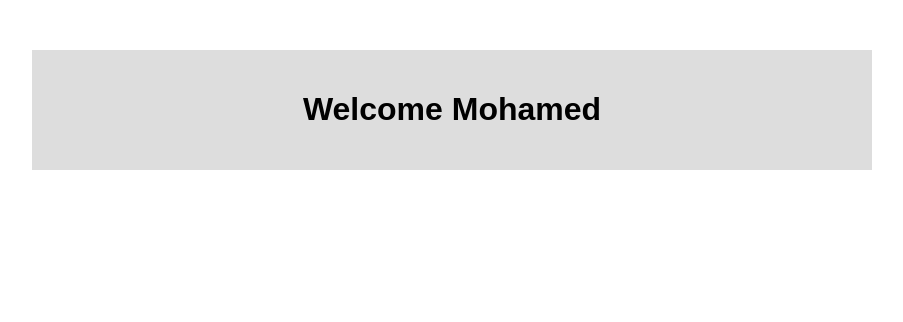
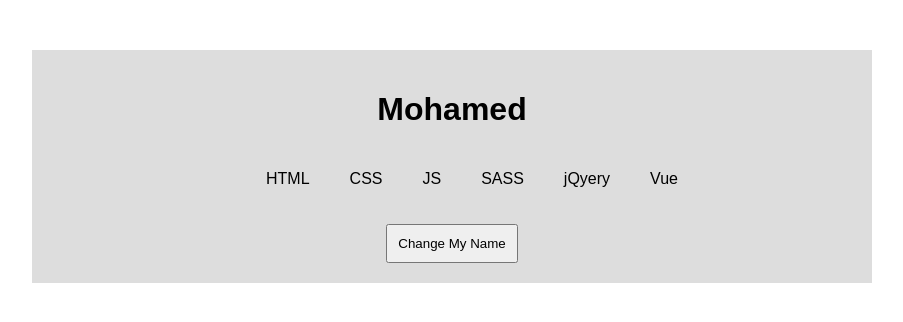
Before and after one commit to Aboelsayed78/first, a plain HTML site: page index.html in a window 1280 px wide. Shown: the whole page, without its empty margins (188-1091 px from the left). Drawn offline with Linux system fonts and the light colour scheme.

Commit message:
mar 7 - 1:02am

```diff
--- a/css/style.css
+++ b/css/style.css
@@ -6,3 +6,13 @@
   height: auto;
   text-align: center;
 }
+
+li{
+  text-align: left;
+  display: inline-block;
+  margin: 20px
+}
+
+button{
+  padding: 10px
+}
--- a/index.html
+++ b/index.html
@@ -8,7 +8,11 @@
     <body style="font-family: Arial">
 
         <div id="info">
-          <h1>Welcome {{ name }}</h1>
+          <h1>{{name}}</h1>
+          <ul>
+            <li v-for="skill in skills">{{ skill }}</li>
+          </ul>
+          <button @click="sayMyName('Aboelsayed')">Change My Name</button>
         </div>
 
         <script src="js/vue.js"></script>
--- a/js/script.js
+++ b/js/script.js
@@ -1,6 +1,12 @@
 new Vue ({
   el:'#info',
   data: {
-    name: 'Mohamed'
+    name: 'Mohamed',
+    skills: ['HTML', 'CSS', 'JS', 'SASS', 'jQyery', 'Vue']
+  },
+  methods: {
+    sayMyName: function(n){
+      this.name = n
+    }
   }
 })
```
